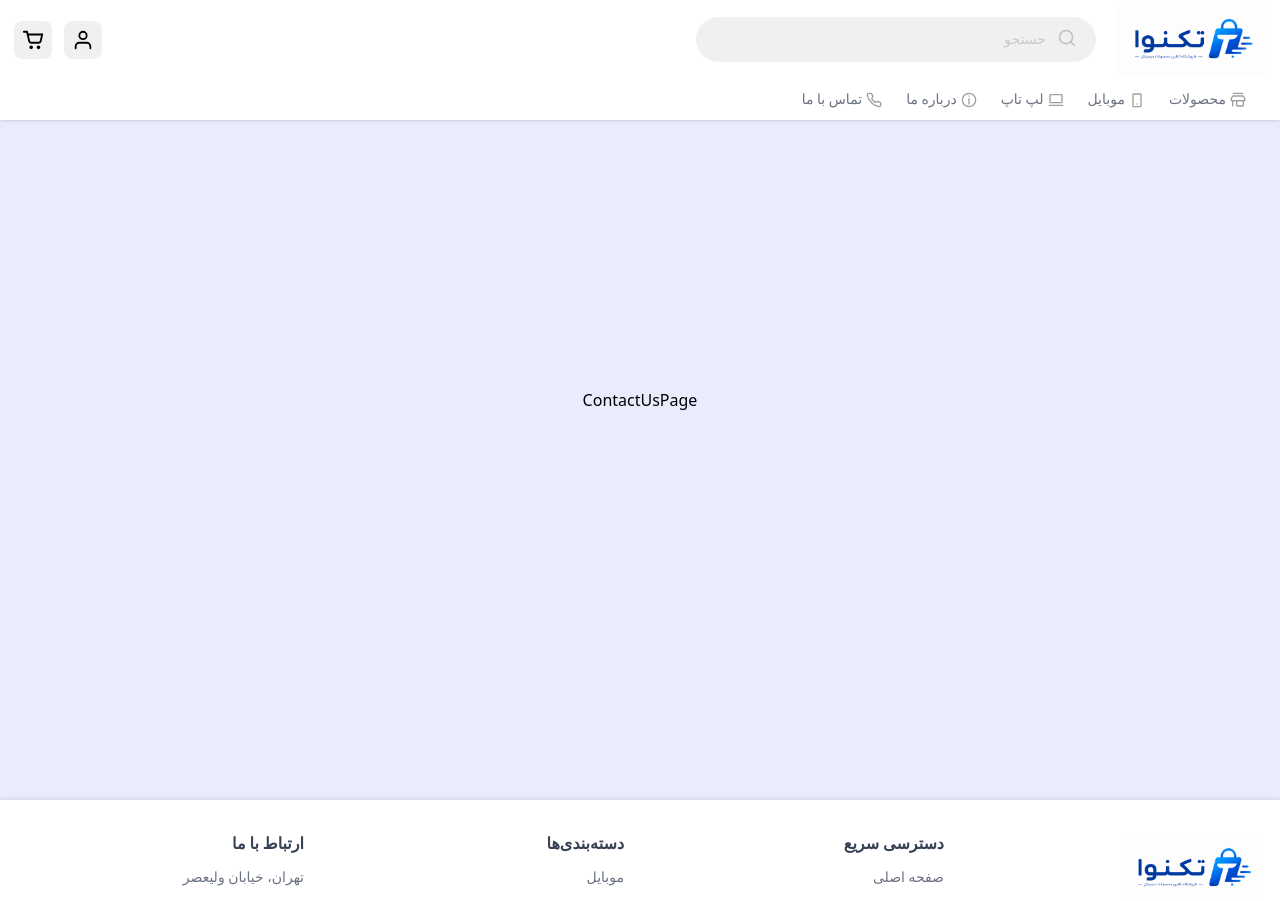
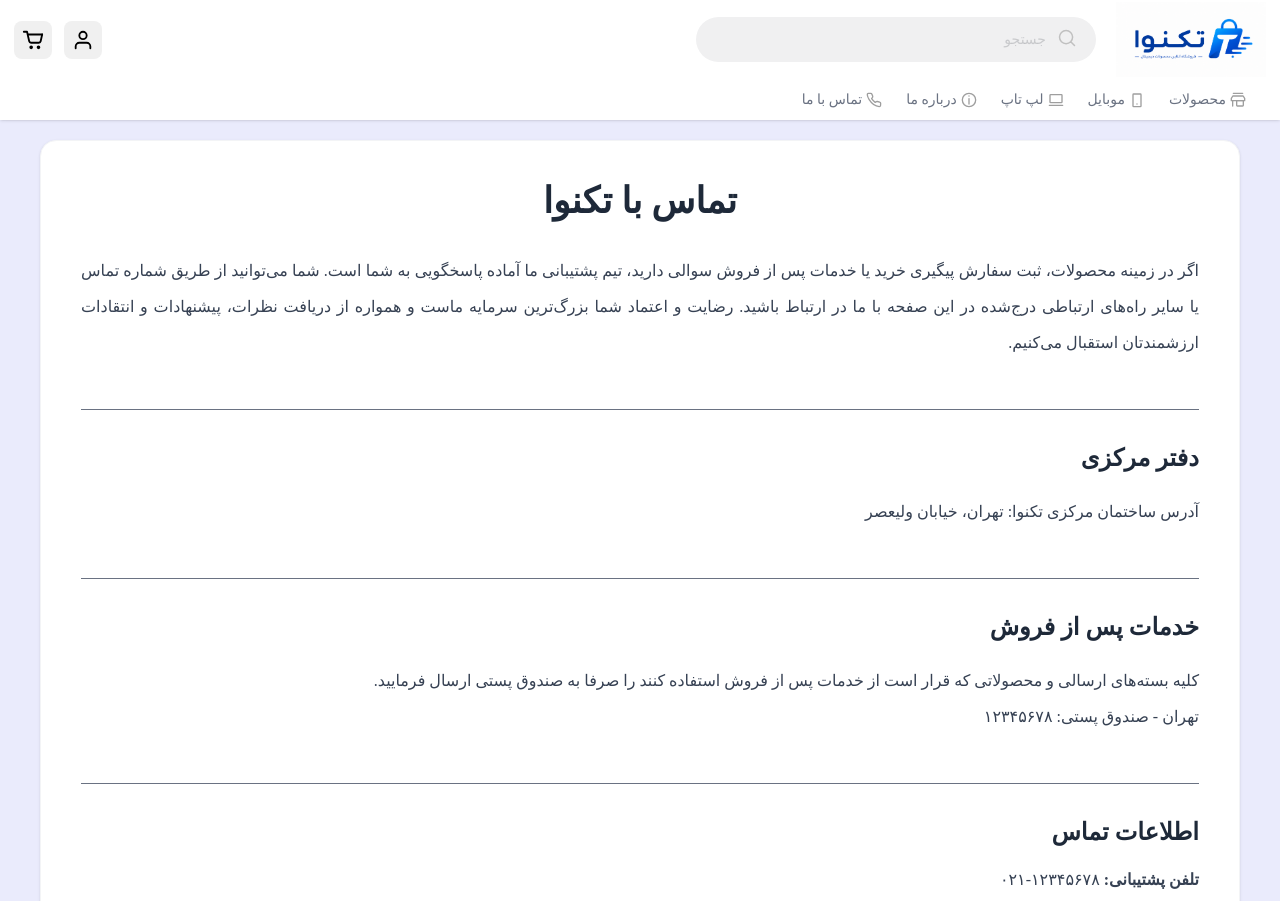
Before and after one commit to SalehSeyedmahdi/technova-store, a Next.js app: page /contact-us in a window 1280 px wide. Shown: the top 901 px of the page. Built offline with nearby package versions, Linux system fonts and the light colour scheme.

Commit message:
feat: create contact us page

```diff
--- a/src/app/(shop)/contact-us/page.tsx
+++ b/src/app/(shop)/contact-us/page.tsx
@@ -1,7 +1,9 @@
+import ContactUs from "@/components/shop/components/contact-us";
+
 export default function ContactUsPage() {
 	return (
-		<div className="w-full h-screen flex justify-center items-center bg-[#eaebfc]">
-			ContactUsPage
+		<div className="w-full h-full flex justify-center items-center font-[YekanBakh] bg-[#eaebfc] pt-[85px] md:pt-[140px] py-[20px] px-[20px] md:px-[40px]">
+			<ContactUs />
 		</div>
 	);
 }
--- a/src/app/admin/products/[id]/edit/page.tsx
+++ b/src/app/admin/products/[id]/edit/page.tsx
@@ -8,7 +8,7 @@
 	const { id } = await params;
 
 	return (
-		<div className="w-full h-screen flex justify-center items-center font-[YekanBakh] bg-[#eaebfc] pt-[4px] ">
+		<div className="w-full h-screen flex justify-center items-center font-[YekanBakh] bg-[#eaebfc] pt-[4px]">
 			<EditForm id={id} />
 		</div>
 	);
--- a/src/app/admin/products/add-product/page.tsx
+++ b/src/app/admin/products/add-product/page.tsx
@@ -2,7 +2,7 @@
 
 export default function AddProductPage() {
 	return (
-		<div className="w-full h-screen flex justify-center items-center font-[YekanBakh] bg-[#eaebfc]">
+		<div className="w-full h-screen flex justify-center items-center font-[YekanBakh] bg-[#eaebfc] pt-[4px]">
 			<AddForm />
 		</div>
 	);
--- /dev/null
+++ b/src/components/shop/components/contact-us.tsx
@@ -0,0 +1,64 @@
+export default function ContactUs() {
+	return (
+		<div
+			className="bg-white rounded-2xl shadow-sm border border-gray-100 p-6 md:p-10"
+			dir="rtl"
+		>
+			<h1 className="text-3xl md:text-4xl font-bold text-gray-800 mb-8 text-center">
+				تماس با تکنوا
+			</h1>
+
+			<div className="space-y-6 text-gray-700 leading-9 text-justify">
+				<p>
+					اگر در زمینه محصولات، ثبت سفارش پیگیری خرید یا خدمات پس از فروش سوالی
+					دارید، تیم پشتیبانی ما آماده پاسخگویی به شما است. شما می‌توانید از
+					طریق شماره تماس یا سایر راه‌های ارتباطی درج‌شده در این صفحه با ما در
+					ارتباط باشید. رضایت و اعتماد شما بزرگ‌ترین سرمایه ماست و همواره از
+					دریافت نظرات، پیشنهادات و انتقادات ارزشمندتان استقبال می‌کنیم.
+				</p>
+			</div>
+
+			<div className="mt-12 border-t border-gray-500 pt-8">
+				<h2 className="text-2xl font-bold text-gray-800 mb-5">دفتر مرکزی</h2>
+
+				<p className="text-gray-700 leading-9 text-justify">
+					آدرس ساختمان مرکزی تکنوا: تهران، خیابان ولیعصر
+				</p>
+			</div>
+
+			<div className="mt-12 border-t border-gray-500 pt-8">
+				<h2 className="text-2xl font-bold text-gray-800 mb-5">
+					خدمات پس از فروش
+				</h2>
+
+				<p className="text-gray-700 leading-9 text-justify">
+					کلیه بسته‌های ارسالی و محصولاتی که قرار است از خدمات پس از فروش
+					استفاده کنند را صرفا به صندوق پستی ارسال فرمایید.
+				</p>
+				<p className="text-gray-700 leading-9 text-justify">
+					تهران - صندوق پستی: ۱۲۳۴۵۶۷۸
+				</p>
+			</div>
+
+			<div className="mt-12 border-t border-gray-500 pt-8">
+				<h2 className="text-2xl font-bold text-gray-800 mb-5">اطلاعات تماس</h2>
+
+				<div className="space-y-3 text-gray-700">
+					<p>
+						<span className="font-bold text-left">تلفن پشتیبانی:</span>{" "}
+						<span dir="ltr">۰۲۱-۱۲۳۴۵۶۷۸</span>
+					</p>
+
+					<p>
+						<span className="font-bold">ایمیل:</span> info@technova.ir
+					</p>
+
+					<p>
+						<span className="font-bold">ساعات پاسخگویی:</span> شنبه تا پنجشنبه
+						از ساعت ۹ تا ۱۸
+					</p>
+				</div>
+			</div>
+		</div>
+	);
+}
```
